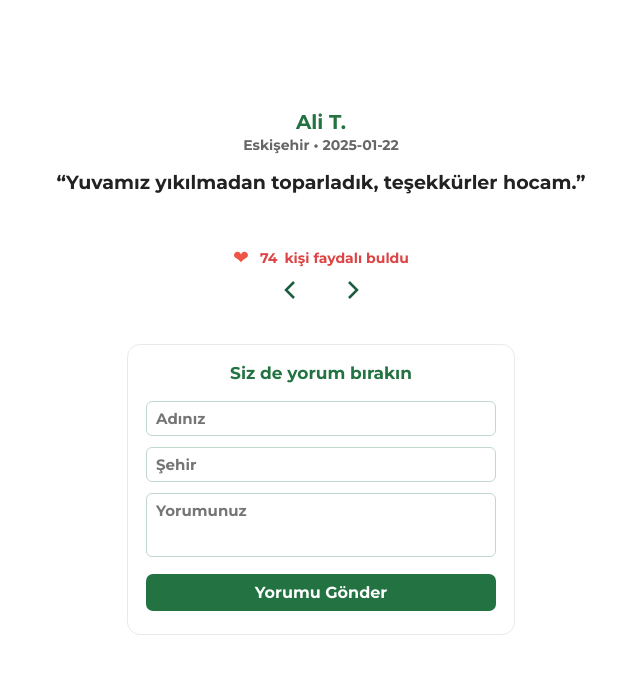
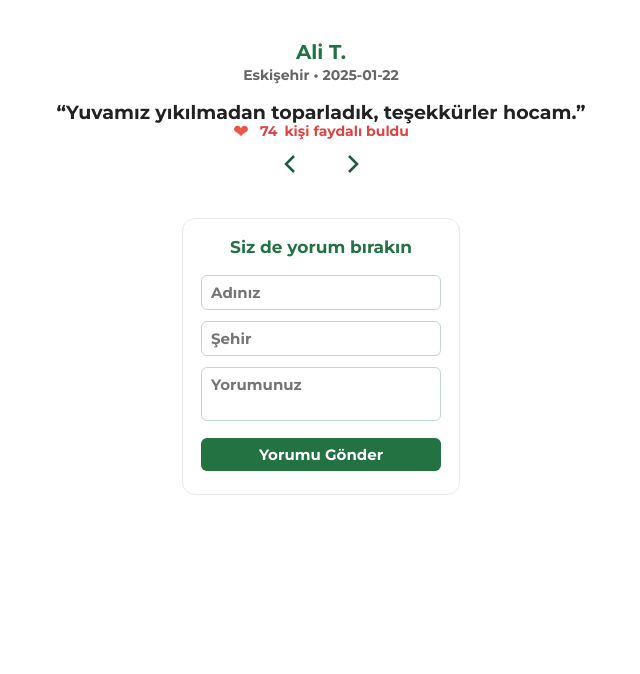
Before and after one commit to lucyeks1/yorumlarrr, a plain HTML site: page index.html in a window 1280 px wide. Shown: the whole page, without its empty margins (319-959 px from the left). Drawn offline with Linux system fonts and the light colour scheme.

Commit message:
Update index.html

```diff
--- a/index.html
+++ b/index.html
@@ -11,15 +11,6 @@
       margin: 0;
       padding: 40px 0;
       text-align: center;
-    }
-    .yorum-alan {
-      margin: 70px auto 0 auto;
-      padding: 0;
-      max-width: 650px;
-      min-height: 140px;
-      background: rgba(255,255,255,0.75);
-      border-radius: 16px;
-      box-shadow: none;
     }
     .yorum-isim {
       color: #227242;
@@ -54,8 +45,8 @@
       user-select: none;
     }
     .yorum-begen .kalp {
-      color:#e54;
-      font-size:19px;
+      color: #e54;
+      font-size: 19px;
       transition: transform 0.15s;
     }
     .begen-btn {
@@ -95,14 +86,16 @@
       stroke: #1a5d3d;
       stroke-width: 2.5;
     }
-    .kontrol button:hover { background: #eaf7f1; }
+    .kontrol button:hover {
+      background: #eaf7f1;
+    }
     .yorum-formu {
       margin: 40px auto 0 auto;
-      background: rgba(255,255,255,0.55);
+      background: rgba(255, 255, 255, 0.55);
       padding: 18px 18px 12px 18px;
       border-radius: 13px;
       box-shadow: none;
-      max-width: 350px;
+      max-width: 240px;
       display: flex;
       flex-direction: column;
       gap: 11px;
@@ -120,21 +113,22 @@
       resize: none;
       font-weight: 600;
     }
-    .yorum-formu textarea { min-height: 48px; }
     .yorum-formu button {
       background: #227242;
       color: #fff;
       border: none;
-      padding: 9px 0;
-      border-radius: 7px;
-      font-size: 16px;
+      padding: 7px 0;
+      border-radius: 6px;
+      font-size: 15px;
       font-family: inherit;
       font-weight: 700;
       cursor: pointer;
       margin-top: 6px;
       transition: background 0.18s;
     }
-    .yorum-formu button:hover { background: #155a33; }
+    .yorum-formu button:hover {
+      background: #155a33;
+    }
     .form-gonderildi {
       color: #1a5d3d;
       font-size: 16px;
@@ -142,13 +136,25 @@
       font-weight: 700;
     }
     @media(max-width:700px) {
-      .yorum-alan {margin-top: 40px; min-height: 110px;}
+      .yorum-alan {
+        margin: 70px auto 0 auto;
+        padding: 0;
+        max-width: 650px;
+        min-height: 110px;
+        background: rgba(255,255,255,0.75);
+        border-radius: 16px;
+        box-shadow: none;
+        overflow: visible;
+      }
       .yorum-isim {font-size: 16px;}
       .yorum-metin {font-size: 15px;}
-      .yorum-formu {margin-top:30px;}
+      .yorum-formu {
+        margin-top: 30px;
+        overflow: visible;
       }
-    .fade { opacity:0; transition: opacity 0.6s;}
-    .show { opacity:1; transition: opacity 0.6s;}
+    }
+    .fade { opacity: 0; transition: opacity 0.6s; }
+    .show { opacity: 1; transition: opacity 0.6s; }
   </style>
 </head>
 <body>
@@ -171,57 +177,12 @@
     <div id="formSonuc"></div>
   </form>
   <script>
-const isimler = [
-  "Seda K.", "Kadir B.", "Büşra U.", "Okan Y.", "Hatice T.",
-  "Furkan A.", "Gülşah E.", "Ece S.", "Yasin K.", "Esra A.",
-  "Zeynep Ç.", "Serkan D.", "Murat Ç.", "Derya B.", "Meltem T.",
-  "Şahin G.", "İrem T.", "Hüseyin K.", "Melis D.", "Cihan B.",
-  "Tuğba S.", "Ayhan O.", "Canan G.", "Erhan L.", "Betül A.",
-  "Sevgi M.", "Enes Y.", "Nilüfer Z.", "Fatih O.", "Deniz N.",
-  "Emine Ş.", "Baran K.", "Mehmet Ö.", "Nuran K.", "Burcu D.",
-  "Arda C.", "Özlem H.", "Elif Y.", "Mert P.", "Hande C."
+    const yorumlar = [
+      {isim: "Ali T.", sehir: "Eskişehir", yorum: "Yuvamız yıkılmadan toparladık, teşekkürler hocam.", tarih: "2025-01-22", begen: 74},
+      {isim: "Ayşe Y.", sehir: "İzmir", yorum: "Aile engelimiz çözüldü, şükürler olsun.", tarih: "2025-12-28", begen: 114},
+      {isim: "Fatma B.", sehir: "Bursa", yorum: "Soğutma büyüsü vardı, temizlendi.", tarih: "2025-04-28", begen: 95},
+      {isim: "Mehmet K.", sehir: "İstanbul", yorum: "3 günde sonuç aldım, kesinlikle tavsiye ederim.", tarih: "2025-03-06", begen: 131}
     ];
-const yorumlar = [
-  {
-    isim: "Ali T.",
-    sehir: "Eskişehir",
-    yorum: "Yuvamız yıkılmadan toparladık, teşekkürler hocam.",
-    tarih: "2025-01-22",
-    begen: 74
-  },
-  {
-    isim: "Ayşe Y.",
-    sehir: "İzmir",
-    yorum: "Aile engelimiz çözüldü, şükürler olsun.",
-    tarih: "2025-12-28",
-    begen: 114
-  },
-  {
-    isim: "Fatma B.",
-    sehir: "Bursa",
-    yorum: "Soğutma büyüsü vardı, temizlendi.",
-    tarih: "2025-04-28",
-    begen: 95
-  },
-  {
-    isim: "Mehmet K.",
-    sehir: "İstanbul",
-    yorum: "3 günde sonuç aldım, kesinlikle tavsiye ederim.",
-    tarih: "2025-03-06",
-    begen: 131
-  }
-];
-while(yorumlar.length < 20){
-  let n = yorumlar.length+10;
-  yorumlar.push({
-    isim: isimler[(yorumlar.length+3) % isimler.length],
-    sehir: ["İstanbul","Ankara","İzmir","Bursa","Konya","Antalya","Gaziantep","Trabzon"][n%8],
-    yorum: ["Gerçekten çok etkili bir uygulama oldu.","Soğutma büyüsü vardı, temizlendi.","Kısmet açma işlemi sonrası işlerim düzeldi.","Yuvamız yıkılmadan toparladık, teşekkürler hocam.","Aile engelimiz çözüldü, şükürler olsun.","İlk başta tereddüt ettim ama gerçekmiş."][n%6],
-    tarih: `2025-${String((n%12)+1).padStart(2,'0')}-${String((n%28)+1).padStart(2,'0')}`,
-    begen: 70+n*2
-  });
-}
-
     let idx = 0;
     const alan = document.getElementById("yorumAlan");
     const begenDiv = document.getElementById("begenDiv");
@@ -237,7 +198,7 @@ function kutuHTML(y) {
     function goster() {
       alan.classList.remove("show");
       alan.classList.add("fade");
-  setTimeout(()=>{
+      setTimeout(() => {
         alan.innerHTML = kutuHTML(yorumlar[idx]);
         let key = "begenilen_" + idx;
         let begenildi = !!localStorage.getItem(key);
@@ -249,36 +210,43 @@ function goster() {
         `;
         alan.classList.remove("fade");
         alan.classList.add("show");
-  },300);
+      }, 300);
     }
+
     function ileri() {
-  idx = (idx+1)%yorumlar.length; goster();
+      idx = (idx + 1) % yorumlar.length;
+      goster();
     }
+
     function geri() {
-  idx = (idx-1+yorumlar.length)%yorumlar.length; goster();
+      idx = (idx - 1 + yorumlar.length) % yorumlar.length;
+      goster();
     }
-function begenTikla(e){
+
+    function begenTikla(e) {
       e.preventDefault();
       let key = "begenilen_" + idx;
-  if(localStorage.getItem(key)) return;
+      if (localStorage.getItem(key)) return;
       yorumlar[idx].begen++;
       document.getElementById("begenSayi").innerText = yorumlar[idx].begen;
       localStorage.setItem(key, "1");
       e.currentTarget.disabled = true;
       e.currentTarget.querySelector('.kalp').style.opacity = "0.45";
     }
-goster();
-setInterval(ileri,10000);
 
-// Form gönderme
-function gonderForm(e){
+    function gonderForm(e) {
       e.preventDefault();
       document.getElementById("formSonuc").innerHTML = '<div class="form-gonderildi">Yorum gönderildi, teşekkürler!</div>';
       document.getElementById("adSoyad").value = "";
       document.getElementById("sehir").value = "";
       document.getElementById("yorumText").value = "";
-  setTimeout(()=>{ document.getElementById("formSonuc").innerHTML = ""; }, 3000);
+      setTimeout(() => {
+        document.getElementById("formSonuc").innerHTML = "";
+      }, 3000);
     }
+
+    goster();
+    setInterval(ileri, 10000);
   </script>
 </body>
 </html>
```
Lines whose indentation alone changed are shown as unchanged.
